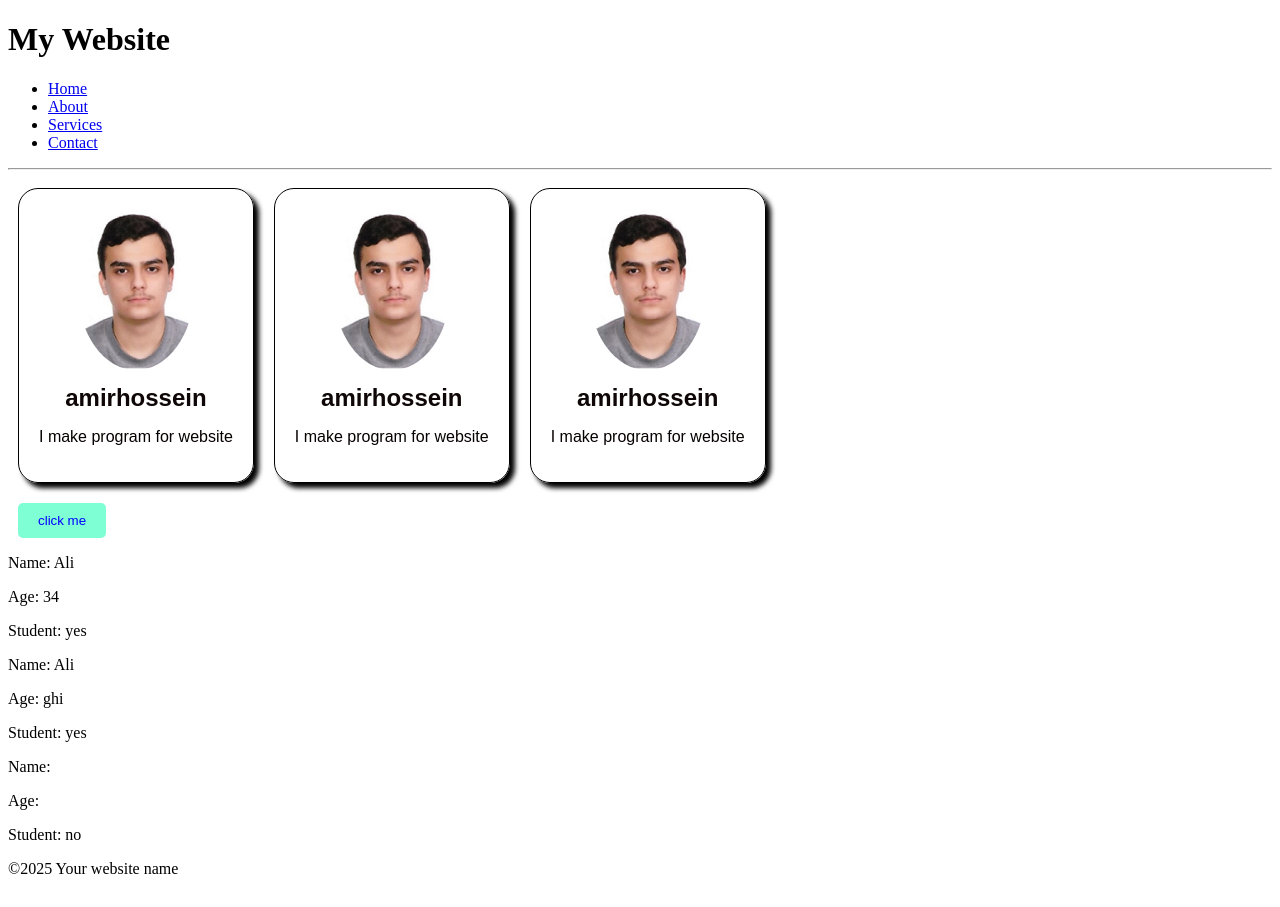
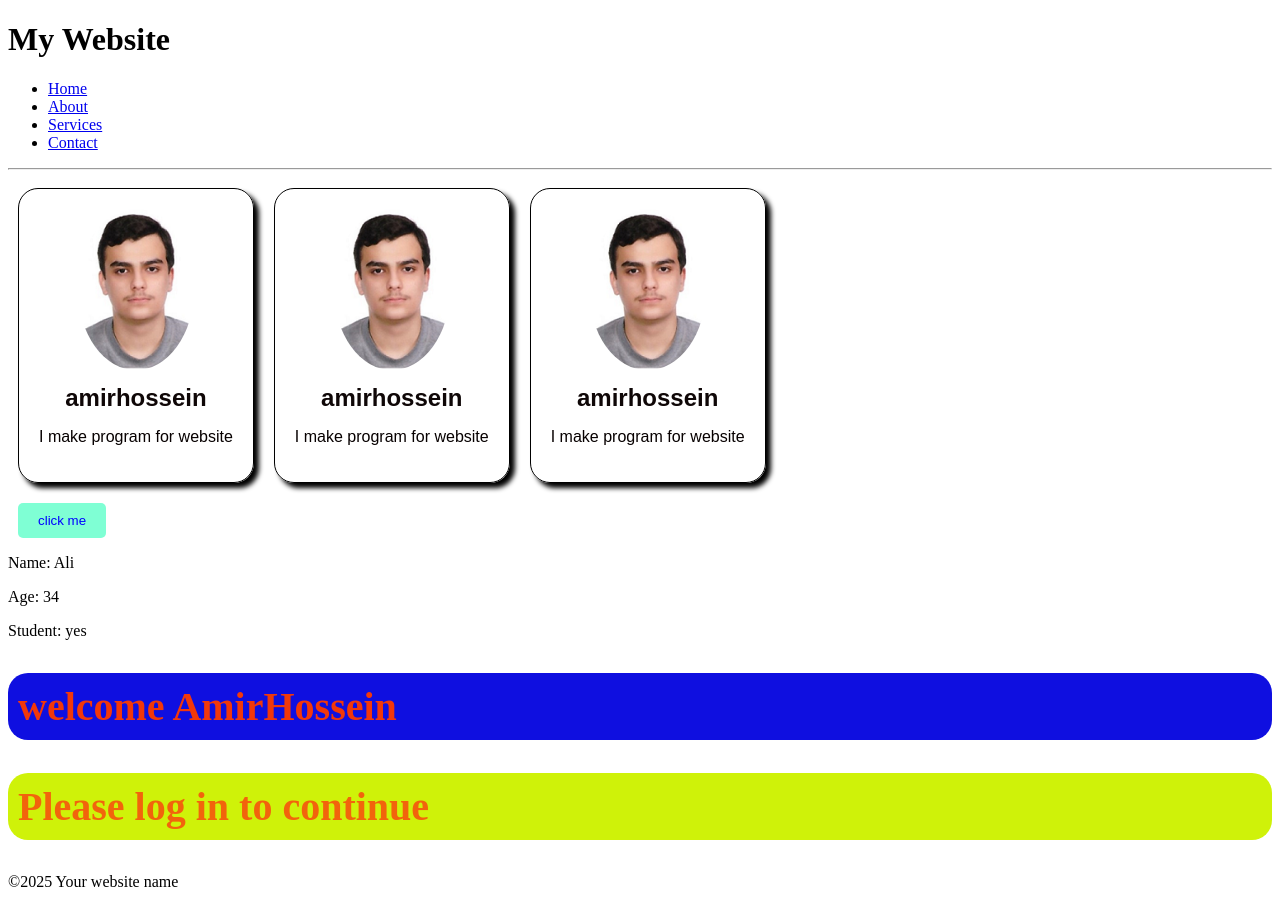
Before and after one commit to amirhoprogrammer/my-react-bro, a React (Vite) app: page / in a window 1280 px wide. Built offline with nearby package versions, Linux system fonts and the light colour scheme.

Commit message:
add conditional rendering

```diff
--- a/src/App.jsx
+++ b/src/App.jsx
@@ -3,11 +3,12 @@
 import "./index.css";
 import Header from "./Header.jsx";
 import Footer from "./Footer.jsx";
-import Food from "./Food.jsx";
+//import Food from "./Food.jsx";
 import Card from "./Card.jsx";
 import Button1 from "./Button/Button1.jsx";
-import Button2 from "./Button2.jsx";
+//import Button2 from "./Button2.jsx";
 import Student from "./Student.jsx";
+import UserGreeting from "./UserGreeting.jsx";
 function App() {
   return (
     <>
@@ -19,8 +20,10 @@ function App() {
       <Button1 />
       {/* <Button2 />*/}
       <Student name="Ali" age={34} isStudent={true} />
-      <Student name="Ali" age="ghi" isStudent={true} />
-      <Student />
+      <UserGreeting IsLoggedIn={true} username="AmirHossein" />
+      <UserGreeting IsLoggedIn={false} username="AmirHessam" />
+      {/*<Student name="Ali" age="ghi" isStudent={true} />
+      <Student />*/}
       {/**/}
       <Footer />
     </>
--- a/src/Student.jsx
+++ b/src/Student.jsx
@@ -10,11 +10,16 @@ function Student(props) {
   );
 }
 //Debugging
-Student.propTypes = {
+Student.PropTypes = {
   name: PropTypes.string,
   age: PropTypes.number,
   isStudent: PropTypes.bool,
 };
+/*Student.propTypes = {
+  name: PropTypes.string,
+  age: PropTypes.number,
+  isStudent: PropTypes.bool,
+};*/
 Student.defaultProps = {
   name: "mohammed",
   age: 33,
--- /dev/null
+++ b/src/UserGreeting.jsx
@@ -0,0 +1,17 @@
+function UserGreeting(props) {
+  const welcomeMessage = <h2 className="welcome-message">welcome {props.username}</h2>;
+  const loginPrompt = <h2 className="login-prompt">Please log in to continue</h2>;
+  /*if (props.IsLoggedIn) {
+    return <h2>welcome {props.username}</h2>;
+  }  else {
+    return <h2>Please log in to continue</h2>;
+  }*/
+  /*return <h2>Please log in to continue</h2>;*/
+  /*return props.IsLoggedIn ? (
+    <h2 className="welcome-message">welcome {props.username}</h2>
+  ) : (
+    <h2 className="login-prompt">Please log in to continue</h2>
+  );*/
+  return props.IsLoggedIn ? welcomeMessage : loginPrompt;
+}
+export default UserGreeting;
--- a/src/index.css
+++ b/src/index.css
@@ -100,3 +100,25 @@ button:focus-visible {
   font-family: Arial, Helvetica, sans-serif;
   color: rgb(7, 0, 0);
 }
+.welcome-message {
+  font-size: 2.5em;
+  background-color: rgb(15, 15, 224);
+  color: rgb(242, 56, 10);
+  padding: 10px;
+  border-radius: 20px;
+  -webkit-border-radius: 20px;
+  -moz-border-radius: 20px;
+  -ms-border-radius: 20px;
+  -o-border-radius: 20px;
+}
+.login-prompt {
+  font-size: 2.5em;
+  background-color: rgb(207, 242, 9);
+  color: rgb(242, 100, 12);
+  padding: 10px;
+  border-radius: 20px;
+  -webkit-border-radius: 20px;
+  -moz-border-radius: 20px;
+  -ms-border-radius: 20px;
+  -o-border-radius: 20px;
+}
```
